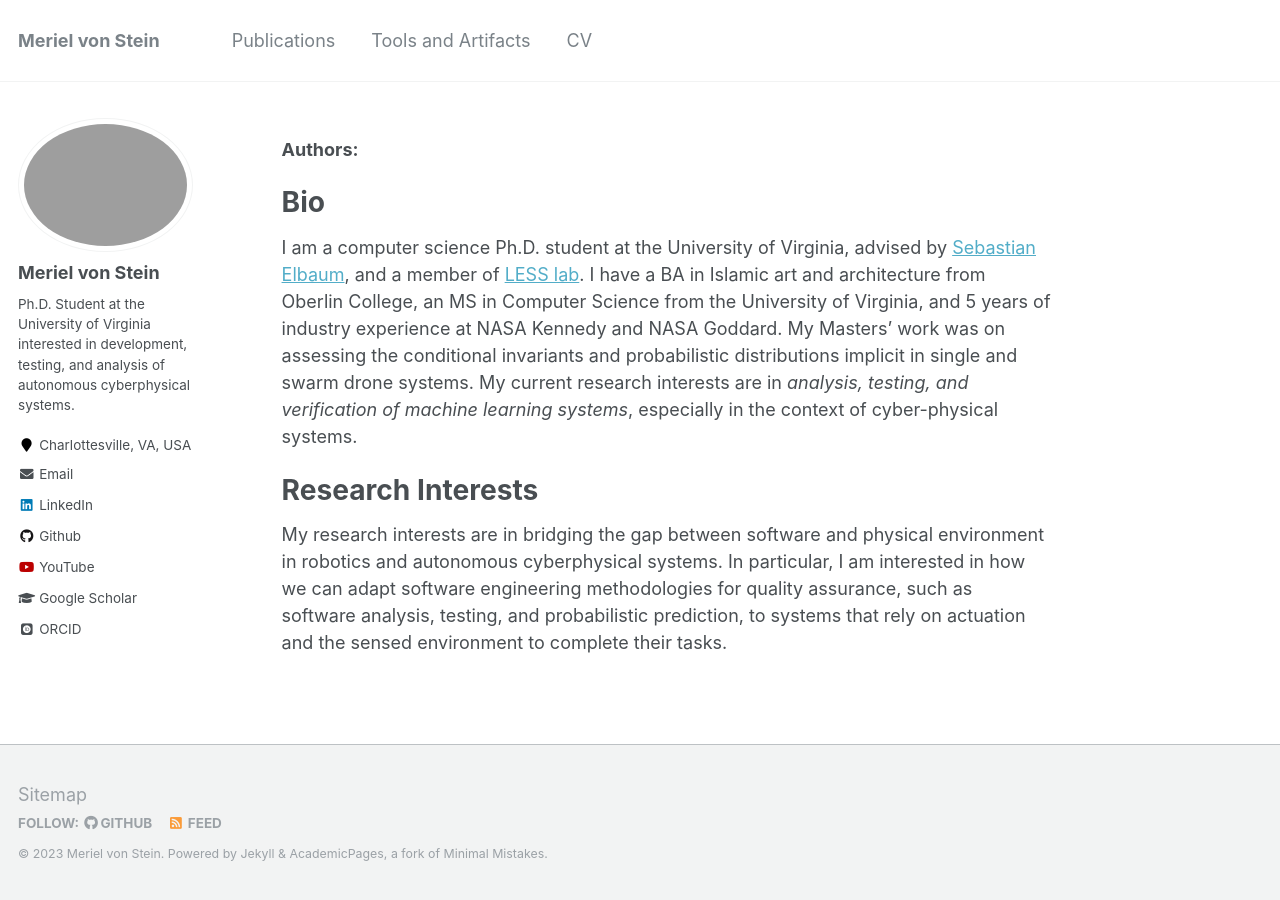
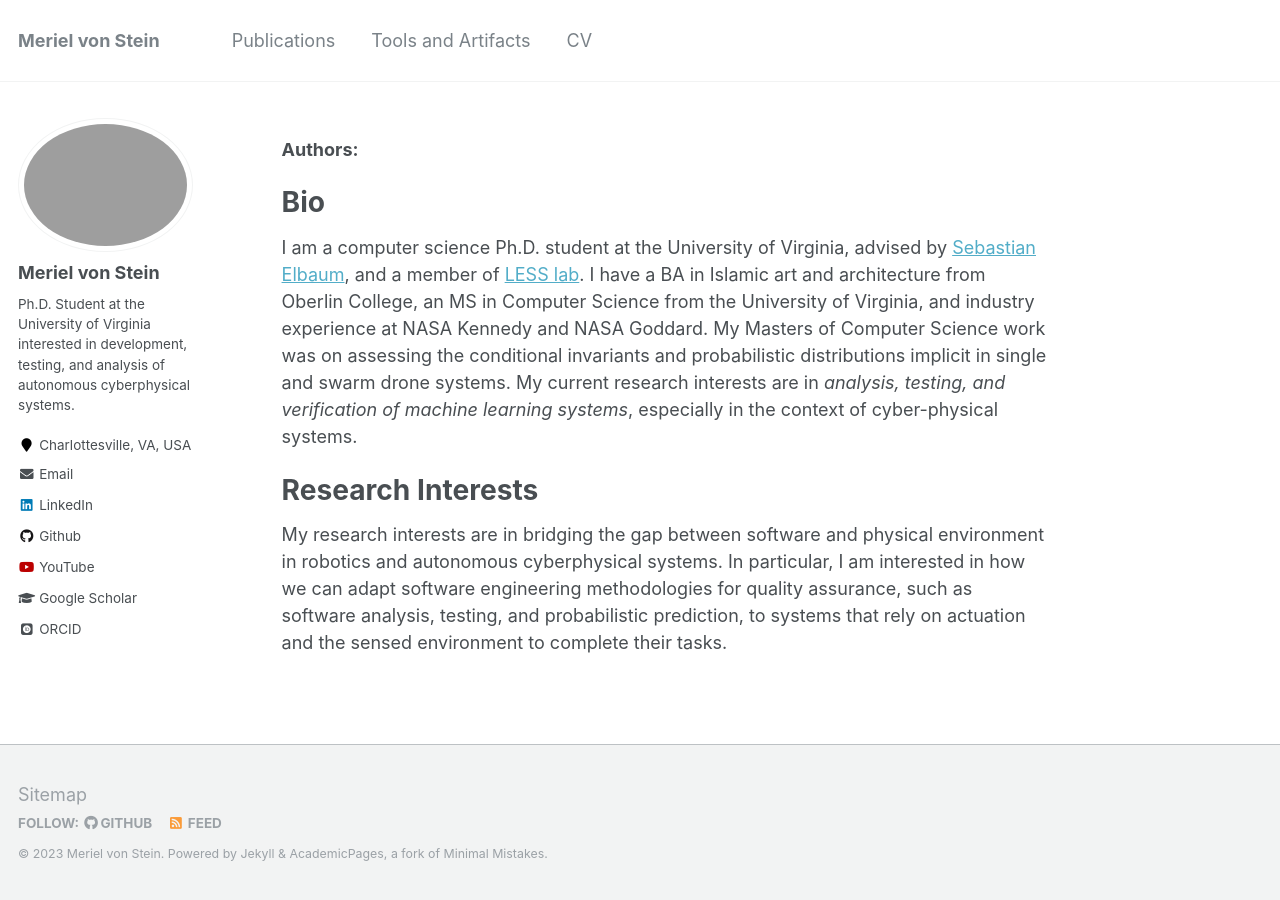
Before and after one commit to MissMeriel/MissMeriel.github.io, a Jekyll site: the page built from _pages/about.md, in a window 1280 px wide. Built offline with Jekyll 4.4.1, drawn with Linux system fonts in a browser that asks for light colours; some web fonts are replaced.

Commit message:
updated bio

```diff
--- a/_pages/about.md
+++ b/_pages/about.md
@@ -12,8 +12,8 @@ Bio
 ===
 
 I am a computer science Ph.D. student at the University of Virginia, advised by [Sebastian Elbaum](https://engineering.virginia.edu/faculty/sebastian-elbaum), and a member of [LESS lab](https://less-lab-uva.github.io/).
-I have a BA in Islamic art and architecture from Oberlin College, an MS in Computer Science from the University of Virginia, and 5 years of industry experience at NASA Kennedy and NASA Goddard.
-My Masters' work was on assessing the conditional invariants and probabilistic distributions implicit in single and swarm drone systems.
+I have a BA in Islamic art and architecture from Oberlin College, an MS in Computer Science from the University of Virginia, and industry experience at NASA Kennedy and NASA Goddard.
+My Masters of Computer Science work was on assessing the conditional invariants and probabilistic distributions implicit in single and swarm drone systems.
 My current research interests are in *analysis, testing, and verification of machine learning systems*, especially in the context of cyber-physical systems.
 
 Research Interests
```
